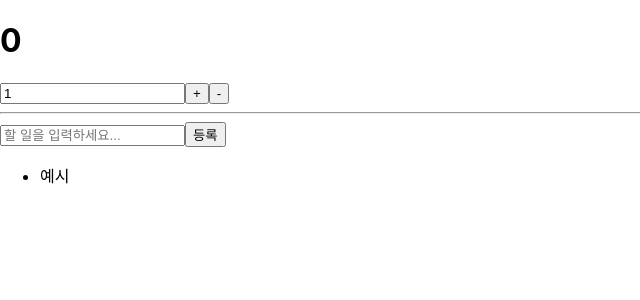
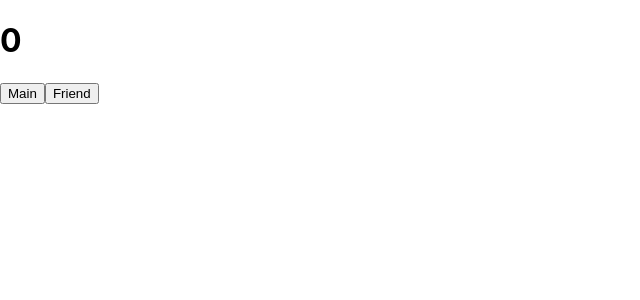
Before and after one commit to woohyun-park/giftbox, a React (Create React App) app: page / in a window 1280 px wide. Shown: the top 300 px of the page, without its empty margins (0-640 px from the left). Built offline with nearby package versions, Linux system fonts and the light colour scheme.

Commit message:
PRACTICE: practice redux using own example

```diff
--- a/src/App.js
+++ b/src/App.js
@@ -1,14 +1,11 @@
 import logo from "./logo.svg";
 import "./App.css";
-import CounterContainer from "./containers/CounterContainer";
-import TodosContainer from "./containers/TodosContainer";
+import PageContainer from "./containers/PageContainer";
 
 function App() {
   return (
     <div>
-      <CounterContainer />
-      <hr />
-      <TodosContainer />
+      <PageContainer />
     </div>
   );
 }
--- a/src/components/Counter.js
+++ /dev/null
@@ -1,19 +0,0 @@
-import React from "react";
-
-const Counter = ({ number, diff, onIncrease, onDecrease, onSetDiff }) => {
-  const onChange = (e) => {
-    onSetDiff(parseInt(e.target.value, 10));
-  };
-  return (
-    <div>
-      <h1>{number}</h1>
-      <div>
-        <input type="number" value={diff} min="1" onChange={onChange} />
-        <button onClick={onIncrease}>+</button>
-        <button onClick={onDecrease}>-</button>
-      </div>
-    </div>
-  );
-};
-
-export default Counter;
--- /dev/null
+++ b/src/components/Page.js
@@ -0,0 +1,15 @@
+import React from "react";
+
+const Counter = ({ number, onGotoMain, onGotoFriend }) => {
+  return (
+    <div>
+      <h1>{number}</h1>
+      <div>
+        <button onClick={onGotoMain}>Main</button>
+        <button onClick={onGotoFriend}>Friend</button>
+      </div>
+    </div>
+  );
+};
+
+export default Counter;
--- a/src/components/Todos.js
+++ /dev/null
@@ -1,48 +0,0 @@
-import React, { useState } from "react";
-
-const TodoItem = React.memo(function TodoItem({ todo, onToggle }) {
-  return (
-    <li
-      style={{ textDecoration: todo.done ? "line-through" : "none" }}
-      onClick={() => onToggle(todo.id)}
-    >
-      {todo.text}
-    </li>
-  );
-});
-
-const TodoList = React.memo(function TodoList({ todos, onToggle }) {
-  return (
-    <ul>
-      {todos.map((todo) => (
-        <TodoItem key={todo.id} todo={todo} onToggle={onToggle} />
-      ))}
-    </ul>
-  );
-});
-
-const Todos = ({ todos, onCreate, onToggle }) => {
-  const [text, setText] = useState("");
-  const onChange = (e) => setText(e.target.value);
-  const onSubmit = (e) => {
-    e.preventDefault();
-    onCreate(text);
-    setText("");
-  };
-
-  return (
-    <div>
-      <form onSubmit={onSubmit}>
-        <input
-          value={text}
-          placeholder="할 일을 입력하세요..."
-          onChange={onChange}
-        />
-        <button type="submit">등록</button>
-      </form>
-      <TodoList todos={todos} onToggle={onToggle} />
-    </div>
-  );
-};
-
-export default Todos;
--- a/src/containers/CounterContainer.js
+++ /dev/null
@@ -1,28 +0,0 @@
-import React from "react";
-import { useSelector, useDispatch } from "react-redux";
-import Counter from "../components/Counter";
-import { increase, decrease, setDiff } from "../modules/counter";
-
-const CounterContainer = () => {
-  const { number, diff } = useSelector((state) => ({
-    number: state.counter.number,
-    diff: state.counter.diff,
-  }));
-
-  const dispatch = useDispatch();
-  const onIncrease = () => dispatch(increase());
-  const onDecrease = () => dispatch(decrease());
-  const onSetDiff = (diff) => dispatch(setDiff(diff));
-
-  return (
-    <Counter
-      number={number}
-      diff={diff}
-      onIncrease={onIncrease}
-      onDecrease={onDecrease}
-      onSetDiff={onSetDiff}
-    />
-  );
-};
-
-export default CounterContainer;
--- /dev/null
+++ b/src/containers/PageContainer.js
@@ -0,0 +1,20 @@
+import React from "react";
+import { useSelector, useDispatch } from "react-redux";
+import Page from "../components/Page";
+import { gotoMain, gotoFriend } from "../modules/page";
+
+const PageContainer = () => {
+  const { number } = useSelector((state) => ({
+    number: state.page.number,
+  }));
+
+  const dispatch = useDispatch();
+  const onGotoMain = () => dispatch(gotoMain());
+  const onGotoFriend = () => dispatch(gotoFriend());
+
+  return (
+    <Page number={number} onGotoMain={onGotoMain} onGotoFriend={onGotoFriend} />
+  );
+};
+
+export default PageContainer;
--- a/src/containers/TodosContainer.js
+++ /dev/null
@@ -1,16 +0,0 @@
-import React, { useCallback } from "react";
-import { useSelector, useDispatch } from "react-redux";
-import Todos from "../components/Todos";
-import { addTodo, toggleTodo } from "../modules/todos";
-
-const TodosContainer = () => {
-  const todos = useSelector((state) => state.todos);
-  const dispatch = useDispatch();
-
-  const onCreate = (text) => dispatch(addTodo(text));
-  const onToggle = useCallback((id) => dispatch(toggleTodo(id)), [dispatch]);
-
-  return <Todos todos={todos} onCreate={onCreate} onToggle={onToggle} />;
-};
-
-export default TodosContainer;
--- a/src/modules/counter.js
+++ /dev/null
@@ -1,34 +0,0 @@
-const SET_DIFF = "counter/SEF_DIFF";
-const INCREASE = "counter/INCREASE";
-const DECREASE = "counter/DECREASE";
-
-export const setDiff = (diff) => ({ type: SET_DIFF, diff });
-export const increase = (diff) => ({ type: INCREASE });
-export const decrease = (diff) => ({ type: DECREASE });
-
-const initialState = {
-  number: 0,
-  diff: 1,
-};
-
-export default function counter(state = initialState, action) {
-  switch (action.type) {
-    case SET_DIFF:
-      return {
-        ...state,
-        diff: action.diff,
-      };
-    case INCREASE:
-      return {
-        ...state,
-        number: state.number + state.diff,
-      };
-    case DECREASE:
-      return {
-        ...state,
-        number: state.number - state.diff,
-      };
-    default:
-      return state;
-  }
-}
--- a/src/modules/index.js
+++ b/src/modules/index.js
@@ -1,10 +1,8 @@
 import { combineReducers } from "redux";
-import counter from "./counter";
-import todos from "./todos";
+import page from "./page";
 
 const rootReducer = combineReducers({
-  counter,
-  todos,
+  page,
 });
 
 export default rootReducer;
--- /dev/null
+++ b/src/modules/page.js
@@ -0,0 +1,26 @@
+const GOTO_MAIN = "page/GOTO_MAIN";
+const GOTO_FRIEND = "page/GOTO_FRIEND";
+
+export const gotoMain = () => ({ type: GOTO_MAIN });
+export const gotoFriend = () => ({ type: GOTO_FRIEND });
+
+const initialState = {
+  number: 0,
+};
+
+export default function page(state = initialState, action) {
+  switch (action.type) {
+    case GOTO_MAIN:
+      return {
+        ...state,
+        number: 0,
+      };
+    case GOTO_FRIEND:
+      return {
+        ...state,
+        number: 1,
+      };
+    default:
+      return state;
+  }
+}
--- a/src/modules/todos.js
+++ /dev/null
@@ -1,31 +0,0 @@
-const ADD_TODO = "todos/ADD_TODO";
-const TOGGLE_TODO = "todos/TOGGLE_TODO";
-
-let nextId = 1;
-export const addTodo = (text) => ({
-  type: ADD_TODO,
-  todo: {
-    id: nextId++,
-    text,
-  },
-});
-
-export const toggleTodo = (id) => ({
-  type: TOGGLE_TODO,
-  id,
-});
-
-const initialState = [{ id: 1, text: "예시", done: false }];
-
-export default function todos(state = initialState, action) {
-  switch (action.type) {
-    case ADD_TODO:
-      return state.concat(action.todo);
-    case TOGGLE_TODO:
-      return state.map((todo) =>
-        todo.id === action.id ? { ...todo, done: !todo.done } : todo
-      );
-    default:
-      return state;
-  }
-}
```
